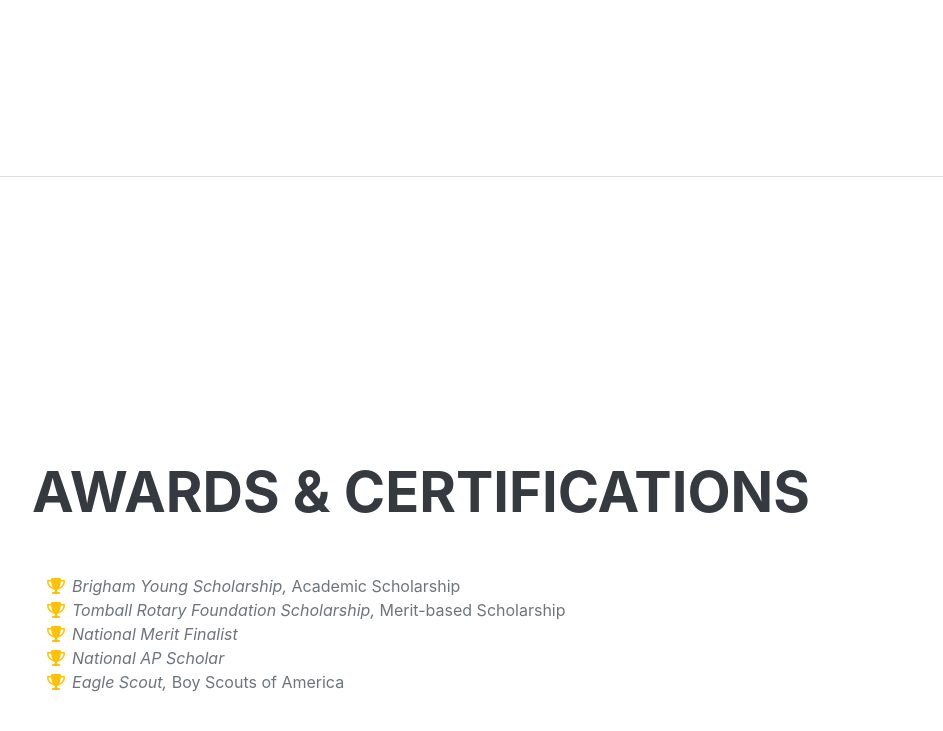
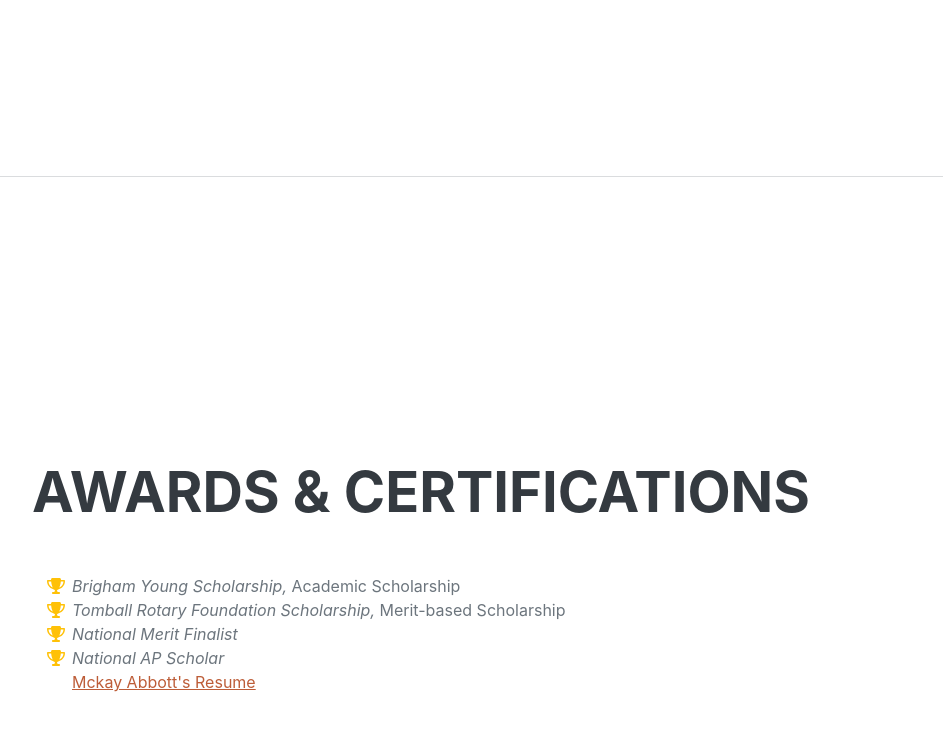
Before and after one commit to mckayabbott/IS-201-Project, a plain HTML site: page index.html in a window 1280 px wide. Shown: the part 3965-4696 px from the top of the page, without its empty margins (288-1231 px from the left). Drawn offline with nearby package versions, Linux system fonts and the light colour scheme; a web font is replaced by a local one.

Commit message:
Update index.html

```diff
--- a/index.html
+++ b/index.html
@@ -210,8 +210,7 @@
                             <span style="font-style: italic;">National AP Scholar</span>
                         </li>
                         <li>
-                            <span class="fa-li"><i class="fas fa-trophy text-warning"></i></span>
-                            <span style="font-style: italic;">Eagle Scout, </span>Boy Scouts of America
+                            <a href="html/travel.html" id="top">Mckay Abbott's Resume</a>
                         </li>
                     </ul>
                 </div>
```
